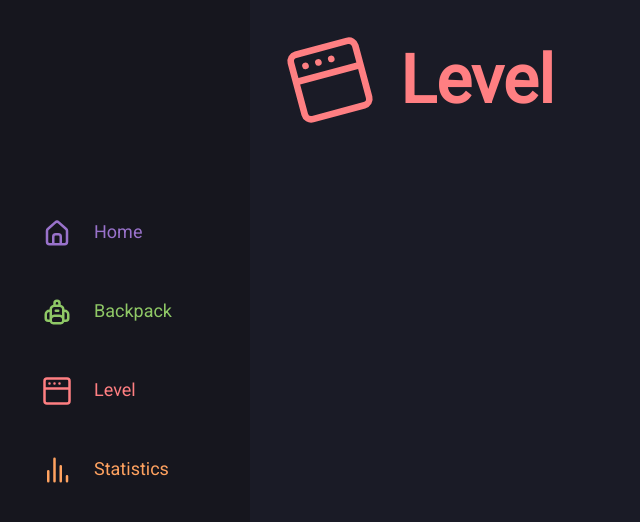
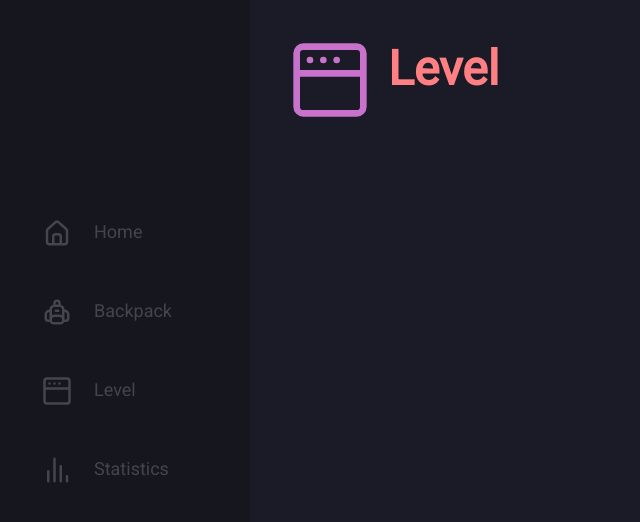
Before and after one commit to Snekussaurier/aborea-web-app, a React (Create React App) app in the folder AboreaWebUi/aboreawebui/: page /level in a window 1280 px wide. Shown: the top 522 px of the page, without its empty margins (0-640 px from the left). Built offline with nearby package versions, Linux system fonts and the light colour scheme.

Commit message:
updated ui

```diff
--- a/AboreaWebUi/aboreawebui/src/App.css
+++ b/AboreaWebUi/aboreawebui/src/App.css
@@ -1,10 +1,16 @@
 @import url('https://fonts.googleapis.com/css2?family=Roboto:wght@400&display=swap');
 
+
+h3{
+  color: white;
+  font-size: 18pt;
+}
 
 .App {
   background-color: #1a1b26;
   min-height: 100vh;
   font-family: 'Roboto', sans-serif;
+  overflow: hidden;
 }
 
 .App-bg-image{
@@ -87,49 +93,50 @@
   -ms-transition:     0.15s ease-in;
   -moz-transition:    0.15s ease-in;
   -webkit-transition: 0.15s ease-in;
+  color: rgba(255, 255, 255, 0.2);
 }
+
 .App-sidenav-btn:hover{
   color: white;
 }
 
-.App-sidenav-btn1{
-  color: var(--1);
-}
 .App-sidenav-btn1:hover{
   background-color: var(--1);
-}
-.App-sidenav-btn2{
-  color: var(--2);
 }
 .App-sidenav-btn2:hover{
   background-color: var(--2);
 }
-.App-sidenav-btn3{
-  color: var(--3);
-}
 .App-sidenav-btn3:hover{
   background-color: var(--3);
-}
-.App-sidenav-btn4{
-  color: var(--4);
 }
 .App-sidenav-btn4:hover{
   background-color: var(--4);
 }
-.App-sidenav-btn5{
-  color: var(--5);
-}
 .App-sidenav-btn5:hover{
   background-color: var(--5);
 }
-
+.App-sidenav-btn1-active{
+  -color: var(--1);
+}
+.App-sidenav-btn2-active{
+  color: var(--2);
+}
+.App-sidenav-btn3-active:hover{
+  color: var(--3);
+}
+.App-sidenav-btn4-active:hover{
+  color: var(--4);
+}
+.App-sidenav-btn5-active:hover{
+  color: var(--5);
+}
 .App-sidenav-btn-icon {
   margin: 0px 22px;
 }
 
 :root {
   --1: #9972cb;
-  --2: #8fc866;
+  --2: #C972CB;
   --3: #ff7f82;
   --4: #ffa260;
   --5: #e4cb58;
@@ -183,16 +190,17 @@
 .App-content-header{
   width: fit-content;
   display: flex;
+  color: white;
 }
 
 .App-content-header h1{
   font-weight: bold;
-  font-size: 50pt;
+  font-size: 36pt;
 }
 
 .App-content-header-icon{
-  margin-right: 30px;
-  transform: rotate(-15deg);
+  margin-right: 18px;
+  color: var(--2);
 }
 
 .App-backpack-money{
@@ -216,9 +224,6 @@
   -webkit-transition: 0.15s ease-in;
   align-items: flex-end;
 }
-.App-backpack-money h1{
-  font-size: 15pt;
-}
 
 .App-home{
   color: var(--1);
--- a/AboreaWebUi/aboreawebui/src/App.js
+++ b/AboreaWebUi/aboreawebui/src/App.js
@@ -18,19 +18,19 @@ function App() {
             <nav className="App-sidenav">
                 <ul className="navbar-nav">
                     <li className="nav-item-">
-                        <NavLink className="App-sidenav-btn fill App-sidenav-btn1" to="/">
+                        <NavLink className="App-sidenav-btn fill App-sidenav-btn1" activeClassName="App-sidenav-btn1-active" to="/">
                             <UilEstate size="30" className="App-sidenav-btn-icon"/>
                             Home
                         </NavLink>
-                        <NavLink className="App-sidenav-btn fill App-sidenav-btn2" to="/backpack">
+                        <NavLink className="App-sidenav-btn fill App-sidenav-btn2" activeClassName="App-sidenav-btn2-active" to="/backpack">
                             <UilBackpack size="30" className="App-sidenav-btn-icon"/>
                             Backpack
                         </NavLink>
-                        <NavLink className="App-sidenav-btn fill App-sidenav-btn3" to="/level">
+                        <NavLink className="App-sidenav-btn fill App-sidenav-btn3" activeClassName="App-sidenav-btn3-active" to="/level">
                             <UilWindow size="30" className="App-sidenav-btn-icon"/>
                             Level
                         </NavLink>
-                        <NavLink className="App-sidenav-btn fill App-sidenav-btn4" to="/stats">
+                        <NavLink className="App-sidenav-btn fill App-sidenav-btn4" activeClassName="App-sidenav-btn4-active" to="/stats">
                             <UilAnalytics size="30" className="App-sidenav-btn-icon"/>
                             Statistics
                         </NavLink>
--- a/AboreaWebUi/aboreawebui/src/Backpack.js
+++ b/AboreaWebUi/aboreawebui/src/Backpack.js
@@ -5,12 +5,15 @@ import UilMoney from '@iconscout/react-unicons/icons/uil-yen-circle'
 const Backpack = () => {
     return(
         <div className="App-backpack-content">
-            <div className="App-content-header App-backpack">
-                <UilBackpack size="80" className="App-content-header-icon"/>
+            <div className="App-content-header">
+                <UilBackpack size="56" className="App-content-header-icon"/>
                 <h1>
                     Backpack
                 </h1>
             </div>
+            <h3>
+                My Wallet
+            </h3>
             <div className="App-backpack-money">
                 <div style={{display: "flex"}}>
                     <UilWallet size="25" style={{color: "var(--2)"}}/>
--- a/AboreaWebUi/aboreawebui/src/Home.js
+++ b/AboreaWebUi/aboreawebui/src/Home.js
@@ -11,6 +11,7 @@ const Home = () => {
                     Home
                 </h1>
             </div>
+            <UilEstate size="1000"/>
         </div>
     );
 }
```
